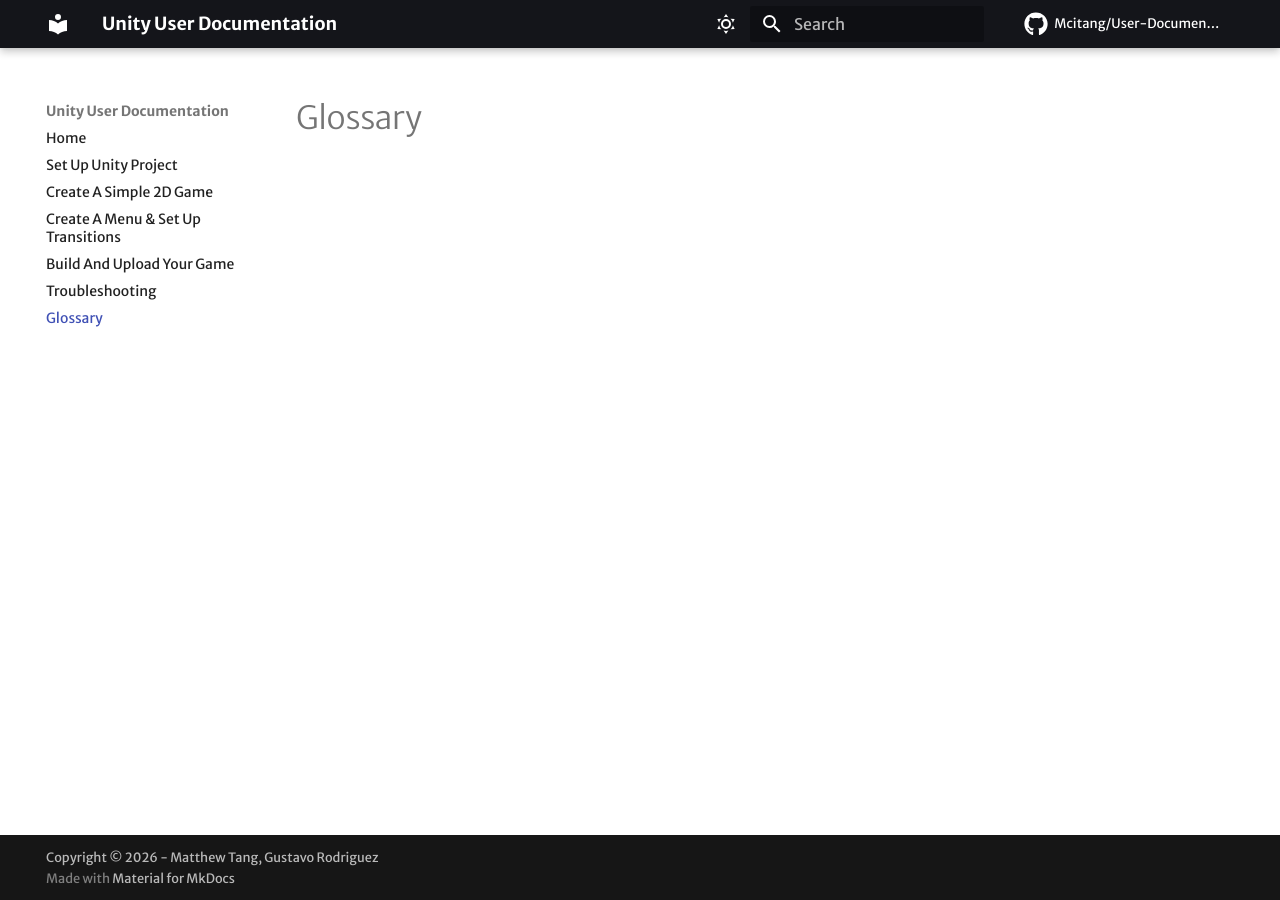
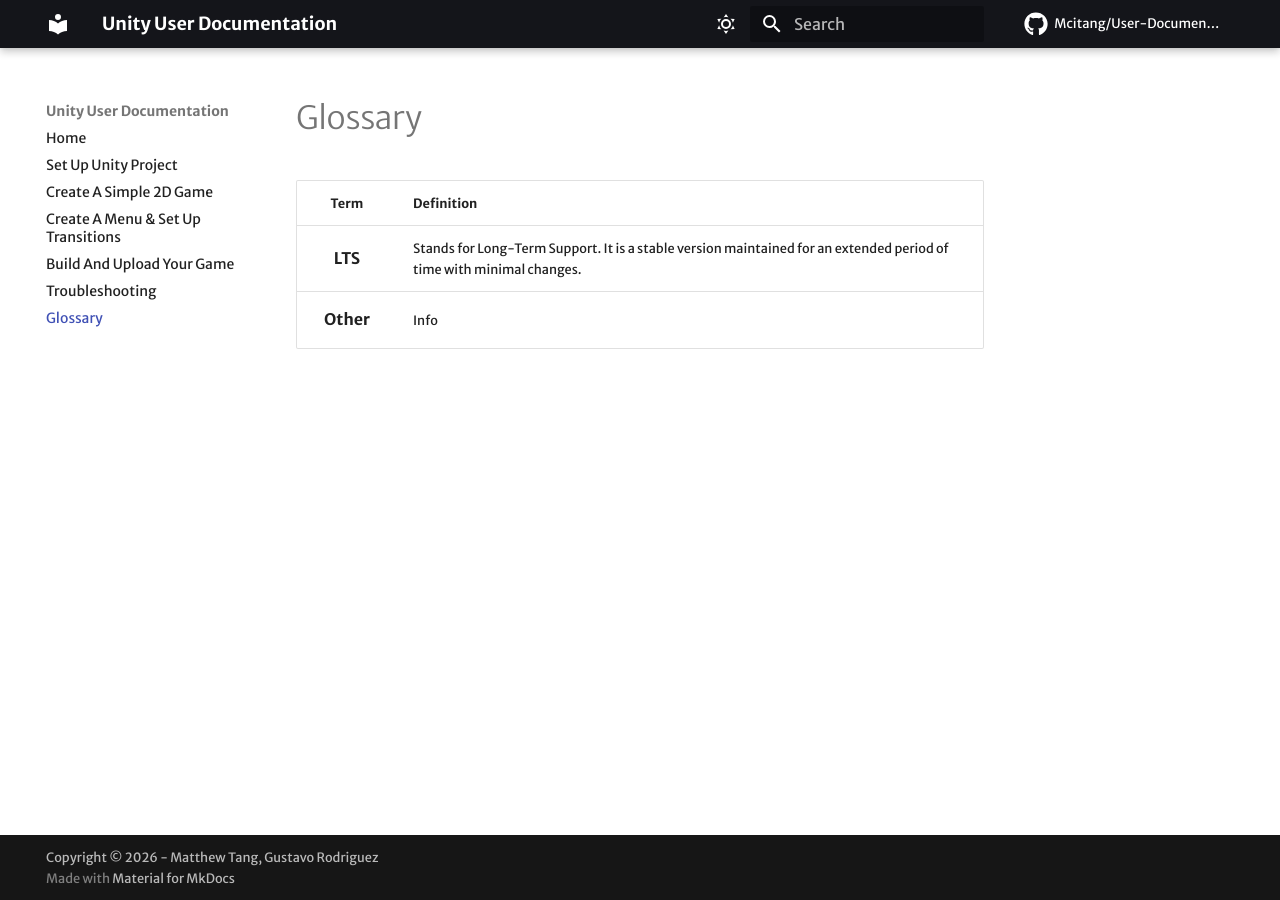
Before and after one commit to Mcitang/User-Documentation, an MkDocs documentation site: the page built from docs/glossary.md, in a window 1280 px wide. Built offline with MkDocs 1.6.1 and Material for MkDocs 9.7.7, drawn with Linux system fonts in a browser that asks for light colours; some web fonts are replaced; comment, search, counter and statistics services are not loaded.

Commit message:
Add element to glossary and style with CSS

```diff
--- a/docs/glossary.md
+++ b/docs/glossary.md
@@ -1 +1,6 @@
-# Glossary
+# Glossary {: .glossary-page }
+
+| **Term**  |  **Definition**              |
+|-----------|------------------------------|
+| LTS       | Stands for Long-Term Support. It is a stable version maintained for an extended period of time with minimal changes. |
+| Other     | Info |
--- /dev/null
+++ b/docs/stylesheets/glossary.css
@@ -0,0 +1,29 @@
+/* Glossary Data */
+article table td:first-child {
+  font-size: 1.25em;
+  font-weight: bold;
+  white-space: nowrap;
+  text-align: center !important;
+  vertical-align: middle ! important;
+}
+
+article table td:nth-child(2) {
+  font-weight: normal;
+  text-align: left !important;
+  vertical-align: middle ! important;
+}
+
+/* Glossary Headers */
+article table th:first-child {
+  font-weight: bold;
+  white-space: nowrap;
+  text-align: center !important;
+  vertical-align: middle ! important;
+}
+
+article table th:nth-child(2) {
+  font-weight: normal;
+  white-space: nowrap;
+  text-align: left !important;
+  vertical-align: middle ! important;
+}
--- a/mkdocs.yml
+++ b/mkdocs.yml
@@ -102,7 +102,9 @@
   # {--deletion suggest--}, {++addition suggest++} {==Highlighted comment==} {>> Comment <<}
   - pymdownx.critic
 
+# CSS
 extra_css:
  - stylesheets/styles.css
+ - stylesheets/glossary.css
 
 copyright: Copyright &copy; 2026 - Matthew Tang, Gustavo Rodriguez
```
